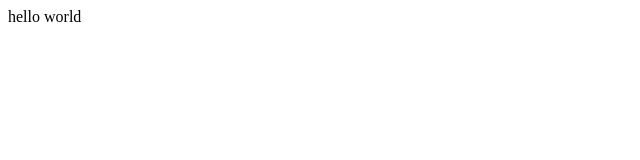
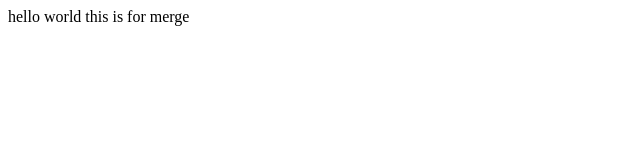
Before and after one commit to awanarbaz786/devops, a plain HTML site: page index.html in a window 1280 px wide. Shown: the whole page, without its empty margins (0-640 px from the left). Drawn offline with Linux system fonts and the light colour scheme.

Commit message:
add new line

```diff
--- a/index.html
+++ b/index.html
@@ -1 +1,2 @@
 <html>hello world</html>
+<html> this is for merge</html>
```
